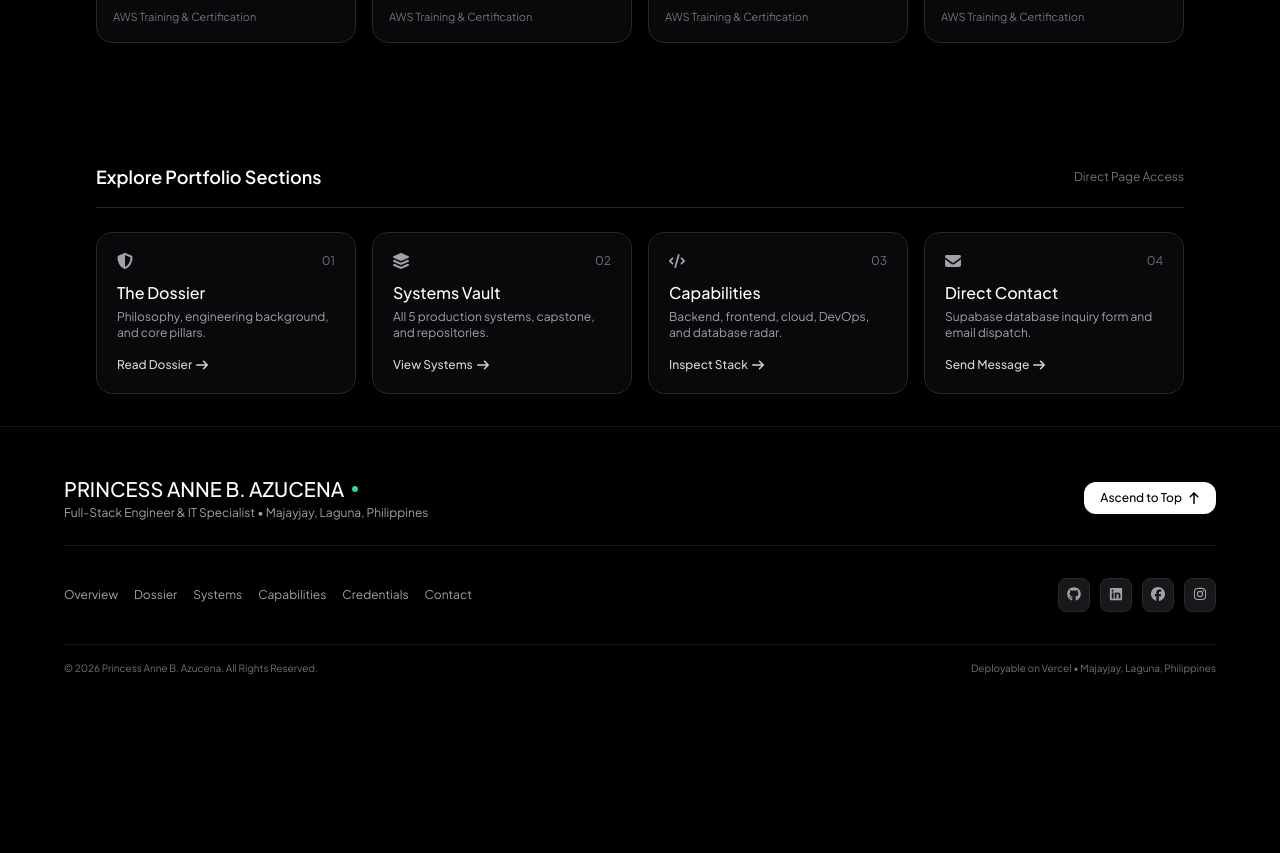
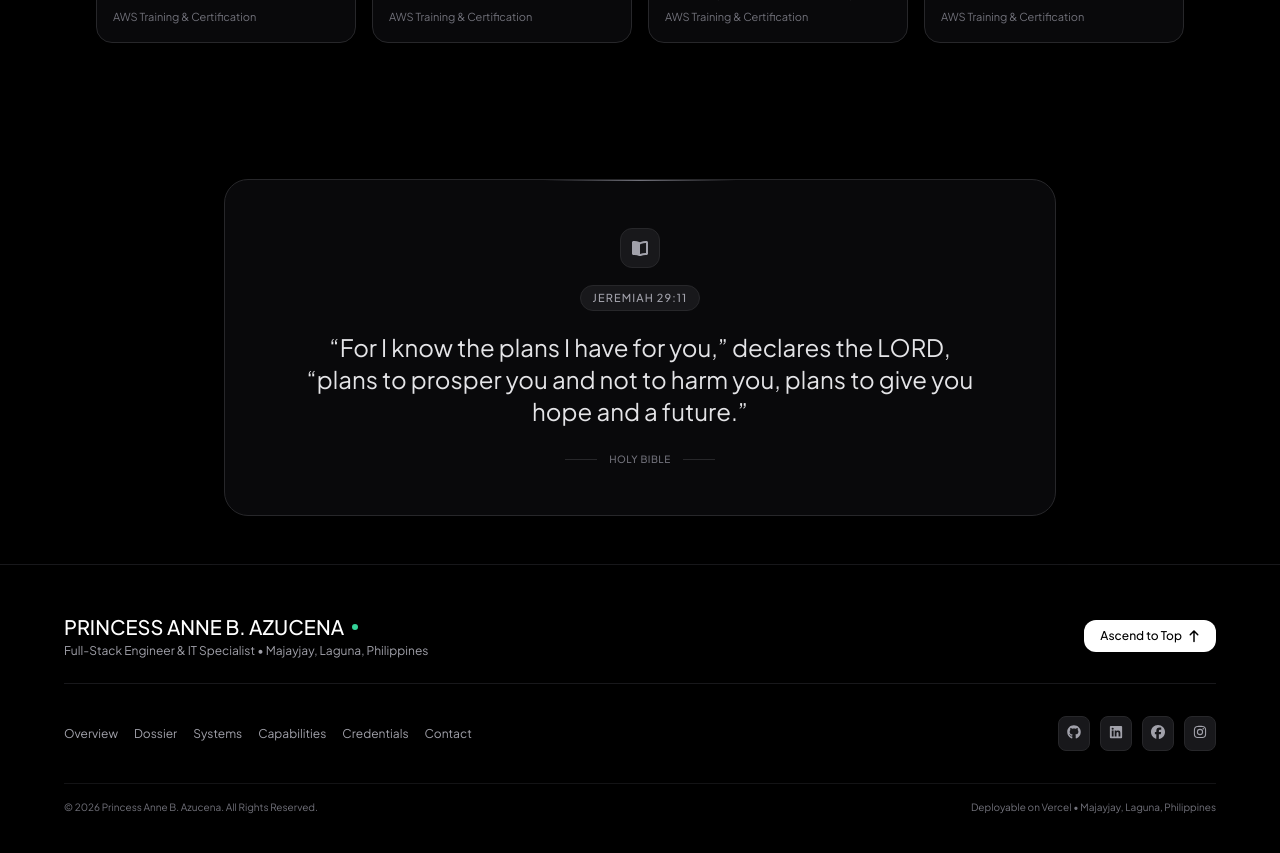
Before and after one commit to princessazucena/my-portfolio, a React (Vite) app: page / in a window 1280 px wide. Shown: the part 1360-2213 px from the top of the page. Before the commit the page ends 2084 px from the top, so only its background shows below. Built offline with nearby package versions, Linux system fonts and the light colour scheme; no server answers.

Commit message:
feat: Replace Explore Portfolio nav cards with Jeremiah 29:11 bible verse section

```diff
--- a/src/pages/Home.jsx
+++ b/src/pages/Home.jsx
@@ -12,7 +12,8 @@ import {
   faCircleCheck,
   faCode,
   faAward,
-  faExpand
+  faExpand,
+  faBookOpen
 } from '@fortawesome/free-solid-svg-icons';
 import { faGithub, faLinkedin, faAws, faFacebook, faInstagram } from '@fortawesome/free-brands-svg-icons';
 import { PERSONAL_INFO, CERTIFICATIONS_DATA } from '../utils/constants';
@@ -305,107 +306,30 @@ export default function Home({ onOpenTerminal, triggerToast }) {
         </div>
       </section>
 
-      {/* Quick Navigation Cards */}
-      <section className="max-w-6xl mx-auto px-4 sm:px-6 lg:px-8 py-8">
-        <div className="flex items-center justify-between pb-4 border-b border-zinc-800 mb-6">
-          <h2 className="text-lg font-sans font-semibold text-white">
-            Explore Portfolio Sections
-          </h2>
-          <span className="text-xs text-zinc-500 font-sans">Direct Page Access</span>
-        </div>
+      {/* Scripture Section: Jeremiah 29:11 */}
+      <section className="max-w-4xl mx-auto px-4 sm:px-6 lg:px-8 py-12">
+        <div className="relative p-8 sm:p-12 rounded-3xl bg-[#09090b] border border-zinc-800 text-center shadow-2xl overflow-hidden group hover:border-zinc-700 transition-all duration-300">
+          <div className="absolute top-0 left-1/2 -translate-x-1/2 w-48 h-[1px] bg-gradient-to-r from-transparent via-zinc-500 to-transparent"></div>
 
-        <div className="grid grid-cols-1 sm:grid-cols-2 lg:grid-cols-4 gap-4">
-          <Link
-            to="/dossier"
-            onClick={() => soundFx.playClick()}
-            className="p-5 rounded-2xl bg-[#09090b] border border-zinc-800 hover:border-zinc-700 transition-colors flex flex-col justify-between group"
-          >
-            <div>
-              <div className="flex items-center justify-between mb-3 text-zinc-400 group-hover:text-white">
-                <FontAwesomeIcon icon={faShieldHalved} className="w-4 h-4" />
-                <span className="text-xs font-sans text-zinc-500">01</span>
-              </div>
-              <h3 className="text-base font-sans font-medium text-white mb-1">
-                The Dossier
-              </h3>
-              <p className="text-xs text-zinc-400">
-                Philosophy, engineering background, and core pillars.
-              </p>
+          <div className="flex justify-center mb-4">
+            <div className="w-10 h-10 rounded-xl bg-zinc-900 border border-zinc-800 flex items-center justify-center text-zinc-400 group-hover:text-white group-hover:border-zinc-700 transition-colors">
+              <FontAwesomeIcon icon={faBookOpen} className="w-4 h-4" />
             </div>
-            <div className="pt-4 flex items-center gap-1 text-xs font-medium text-zinc-300 group-hover:text-white">
-              <span>Read Dossier</span>
-              <FontAwesomeIcon icon={faArrowRight} className="w-3 h-3 group-hover:translate-x-1 transition-transform" />
-            </div>
-          </Link>
+          </div>
 
-          <Link
-            to="/systems"
-            onClick={() => soundFx.playClick()}
-            className="p-5 rounded-2xl bg-[#09090b] border border-zinc-800 hover:border-zinc-700 transition-colors flex flex-col justify-between group"
-          >
-            <div>
-              <div className="flex items-center justify-between mb-3 text-zinc-400 group-hover:text-white">
-                <FontAwesomeIcon icon={faLayerGroup} className="w-4 h-4" />
-                <span className="text-xs font-sans text-zinc-500">02</span>
-              </div>
-              <h3 className="text-base font-sans font-medium text-white mb-1">
-                Systems Vault
-              </h3>
-              <p className="text-xs text-zinc-400">
-                All 5 production systems, capstone, and repositories.
-              </p>
-            </div>
-            <div className="pt-4 flex items-center gap-1 text-xs font-medium text-zinc-300 group-hover:text-white">
-              <span>View Systems</span>
-              <FontAwesomeIcon icon={faArrowRight} className="w-3 h-3 group-hover:translate-x-1 transition-transform" />
-            </div>
-          </Link>
+          <span className="inline-block px-3 py-1 rounded-full bg-zinc-900 border border-zinc-800 text-[11px] font-sans font-medium uppercase tracking-widest text-zinc-400 mb-5">
+            Jeremiah 29:11
+          </span>
 
-          <Link
-            to="/capabilities"
-            onClick={() => soundFx.playClick()}
-            className="p-5 rounded-2xl bg-[#09090b] border border-zinc-800 hover:border-zinc-700 transition-colors flex flex-col justify-between group"
-          >
-            <div>
-              <div className="flex items-center justify-between mb-3 text-zinc-400 group-hover:text-white">
-                <FontAwesomeIcon icon={faCode} className="w-4 h-4" />
-                <span className="text-xs font-sans text-zinc-500">03</span>
-              </div>
-              <h3 className="text-base font-sans font-medium text-white mb-1">
-                Capabilities
-              </h3>
-              <p className="text-xs text-zinc-400">
-                Backend, frontend, cloud, DevOps, and database radar.
-              </p>
-            </div>
-            <div className="pt-4 flex items-center gap-1 text-xs font-medium text-zinc-300 group-hover:text-white">
-              <span>Inspect Stack</span>
-              <FontAwesomeIcon icon={faArrowRight} className="w-3 h-3 group-hover:translate-x-1 transition-transform" />
-            </div>
-          </Link>
+          <blockquote className="text-base sm:text-xl md:text-2xl font-sans font-normal text-zinc-200 leading-relaxed max-w-2xl mx-auto tracking-normal">
+            “For I know the plans I have for you,” declares the LORD, “plans to prosper you and not to harm you, plans to give you hope and a future.”
+          </blockquote>
 
-          <Link
-            to="/contact"
-            onClick={() => soundFx.playClick()}
-            className="p-5 rounded-2xl bg-[#09090b] border border-zinc-800 hover:border-zinc-700 transition-colors flex flex-col justify-between group"
-          >
-            <div>
-              <div className="flex items-center justify-between mb-3 text-zinc-400 group-hover:text-white">
-                <FontAwesomeIcon icon={faEnvelope} className="w-4 h-4" />
-                <span className="text-xs font-sans text-zinc-500">04</span>
-              </div>
-              <h3 className="text-base font-sans font-medium text-white mb-1">
-                Direct Contact
-              </h3>
-              <p className="text-xs text-zinc-400">
-                Supabase database inquiry form and email dispatch.
-              </p>
-            </div>
-            <div className="pt-4 flex items-center gap-1 text-xs font-medium text-zinc-300 group-hover:text-white">
-              <span>Send Message</span>
-              <FontAwesomeIcon icon={faArrowRight} className="w-3 h-3 group-hover:translate-x-1 transition-transform" />
-            </div>
-          </Link>
+          <div className="flex items-center justify-center gap-3 pt-6 text-xs font-sans text-zinc-500 font-medium">
+            <span className="w-8 h-[1px] bg-zinc-800"></span>
+            <span className="tracking-wider uppercase text-[10px]">Holy Bible</span>
+            <span className="w-8 h-[1px] bg-zinc-800"></span>
+          </div>
         </div>
       </section>
 
```
